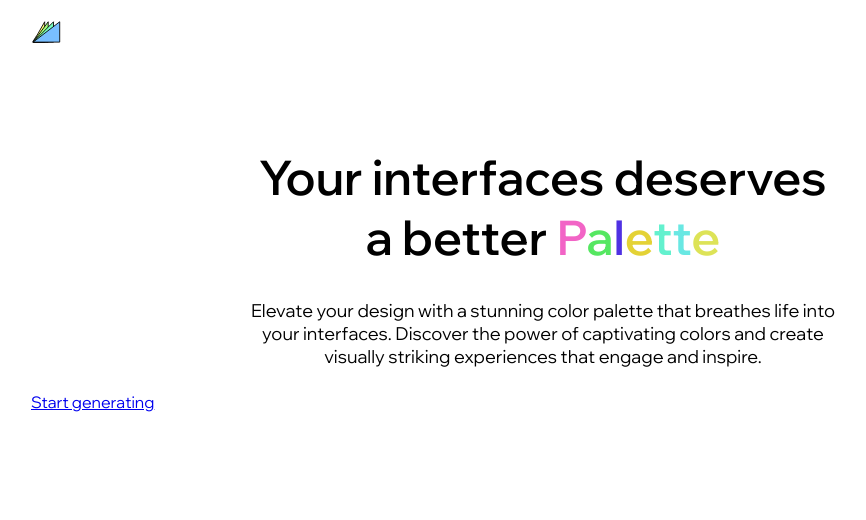
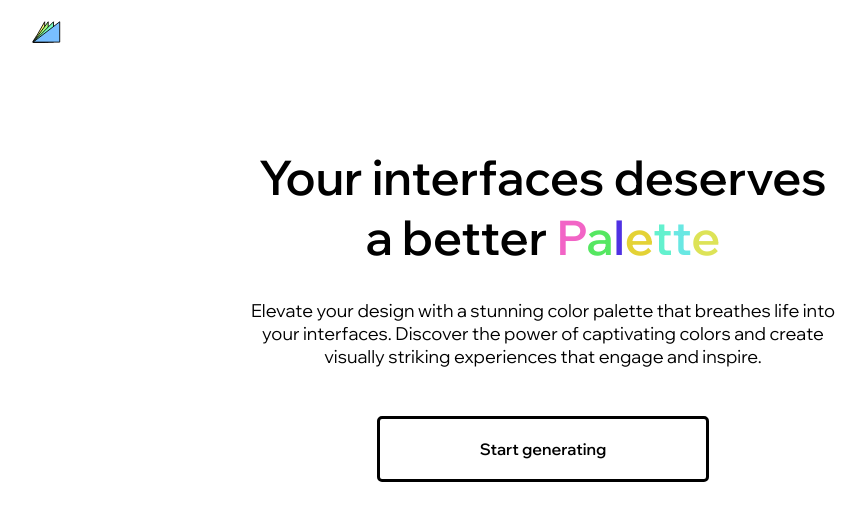
Before and after one commit to Hctor11/palette-ui, a Next.js app: page / in a window 1280 px wide. Shown: the top 520 px of the page, without its empty margins (97-963 px from the left). Built offline with nearby package versions, Linux system fonts and the light colour scheme.

Commit message:
add button animation

```diff
--- a/src/app/main.sass
+++ b/src/app/main.sass
@@ -22,6 +22,9 @@ body
 .text-center
     text-align: center
 
+.h-center
+    margin: 0 auto
+
 // components
 
 .main-title
@@ -30,7 +33,6 @@ body
 
 .second-title-container
     width: 60%
-    margin: 0 auto
 
 
 .nav-container
--- a/src/app/page.tsx
+++ b/src/app/page.tsx
@@ -26,8 +26,8 @@ export default function Home() {
           );
         })}
       </h1>
-      <div className="second-title-container">
-        <h4 className="second-main-title text-center fw300 fs18">
+      <div className="second-title-container h-center">
+        <h4 className="second-main-title text-center fw300 fs18 h-center">
           Elevate your design with a stunning color palette that breathes life
           into your interfaces. Discover the power of captivating colors and
           create visually striking experiences that engage and inspire.
--- a/src/components/mainButton/Button.tsx
+++ b/src/components/mainButton/Button.tsx
@@ -1,4 +1,5 @@
 import Link from "next/link"
+import './button.sass'
 
 const Button = () => {
   return (
--- a/src/components/mainButton/button.sass
+++ b/src/components/mainButton/button.sass
@@ -0,0 +1,26 @@
+.button
+    margin-top: 48px
+    width: 100%
+    display: flex
+    justify-content: center
+
+.button-link
+    padding: 20px 100px
+    border: 3px solid black
+    border-radius: 5px
+    text-decoration: none
+    font-weight: 600
+    color: black
+    background: linear-gradient(45deg, #fff, #fff, #fff, #e03c26, #e09f26, #a5e026, #26e070, #60acf7, #6065f7)
+    background-size: 500%
+    transition: background-position .4s ease-in-out
+    -moz-transition: .4s ease-in-out
+
+.button-link:hover
+    background-position: right
+    color: white
+    transform: translateY(5px) scale(1.09)
+    border-color: white
+    box-shadow: 0px 9px 24px 2px rgba(0,0,0,0.18)
+    -webkit-box-shadow: 0px 9px 24px 2px rgba(0,0,0,0.18)
+    -moz-box-shadow: 0px 9px 24px 2px rgba(0,0,0,0.18)
```
